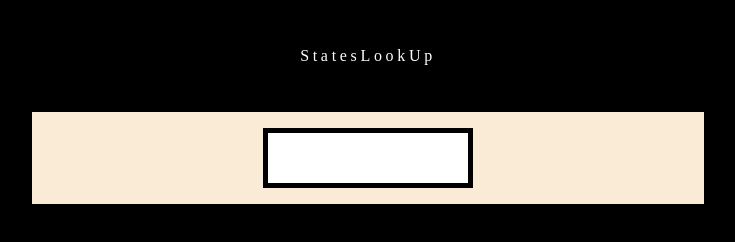
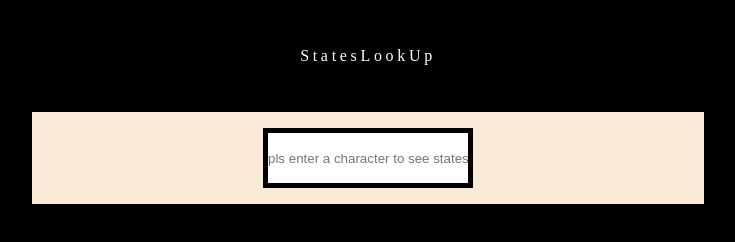
Before and after one commit to medaanilkumar/statesLookUp, a plain HTML site: page index.html in a window 1280 px wide. Shown: the whole page, without its empty margins (272-1007 px from the left). Drawn offline with Linux system fonts and the light colour scheme.

Commit message:
Update index.html

```diff
--- a/index.html
+++ b/index.html
@@ -11,7 +11,7 @@
     <header>StatesLookUp</header>
     <main>
         <div id="container">
-            <input type="text" id="input">
+            <input type="text" id="input" placeholder="pls enter a character to see states">
         </div>
         <div id="output"></div>
     </main>
```
